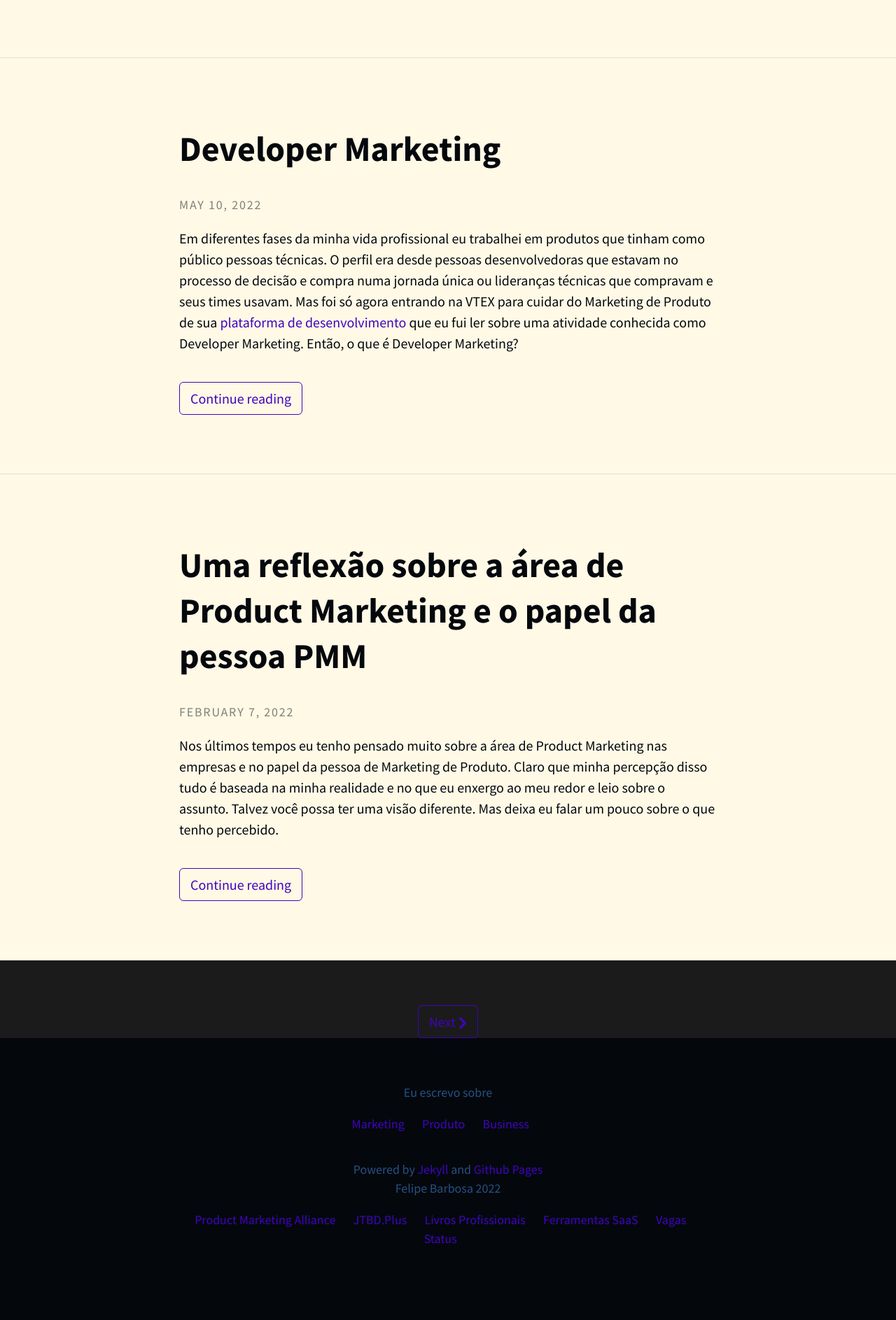
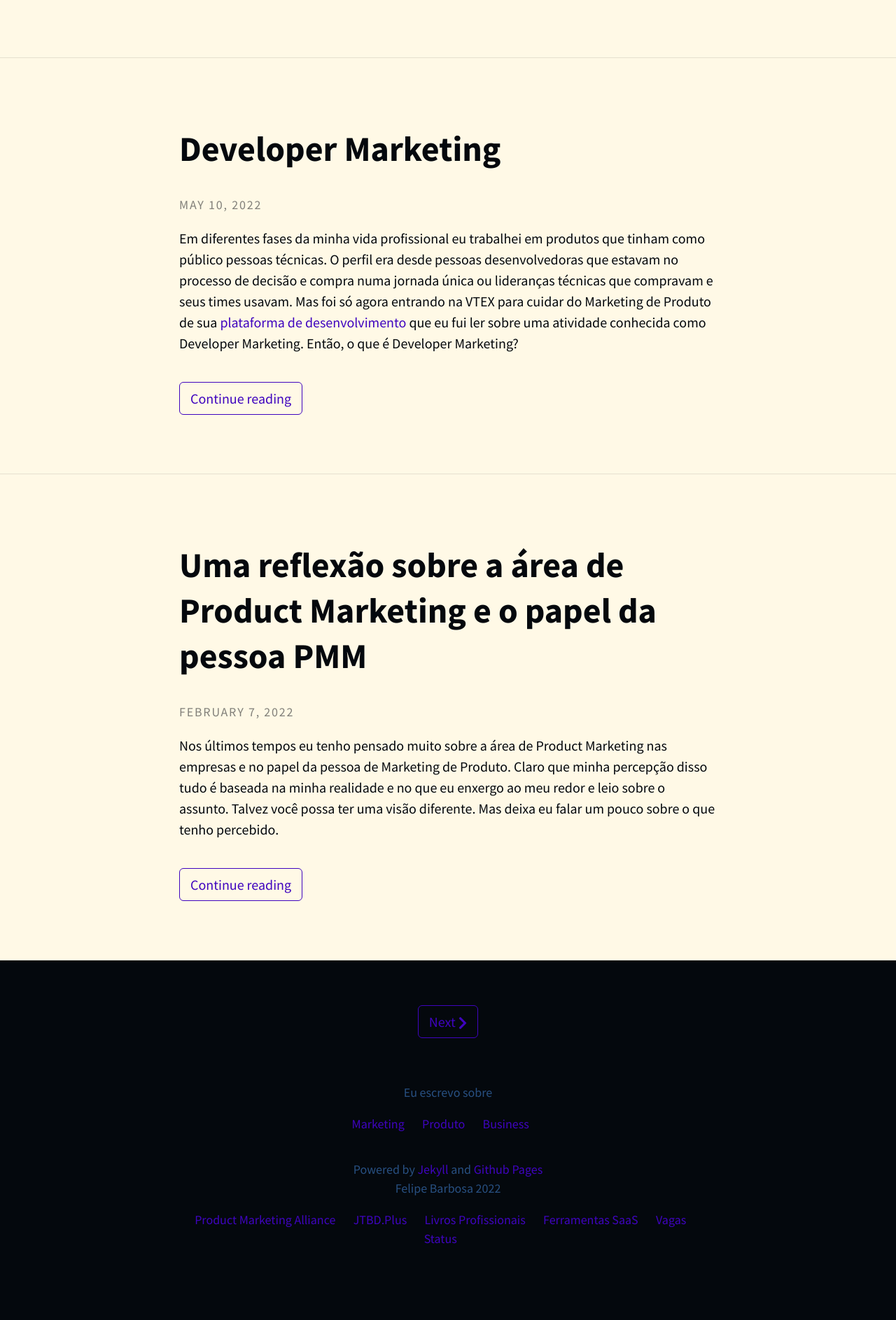
Before and after one commit to felipecbarbosa/felipecbarbosa.github.io, a Jekyll site: the page built from index.html, in a window 1280 px wide. Shown: the part 2096-3983 px from the top of the page at 70% size. Built offline with Jekyll 4.4.1, drawn with Linux system fonts in a browser that asks for light colours; nearby versions of some CDN libraries; the list of posts is cut into pages by our own code; comment, search, counter and statistics services are not loaded.

Commit message:
Changed pagination color

```diff
--- a/_sass/layouts/_index.scss
+++ b/_sass/layouts/_index.scss
@@ -42,5 +42,5 @@
 .pagination {
   padding: $padding-small $padding-large 0 $padding-large;
   text-align: center;
-  background-color: #1b1b1b;
+  background-color: #04080d;
 }
```
